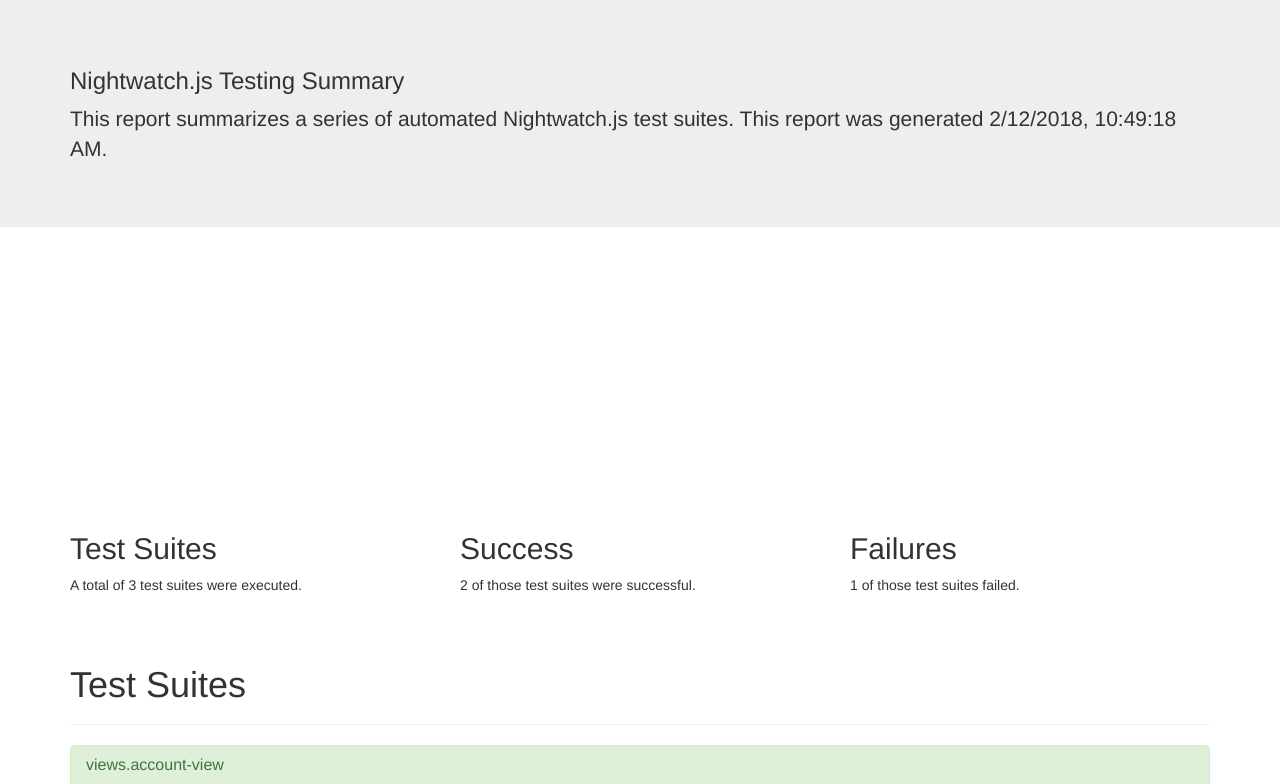
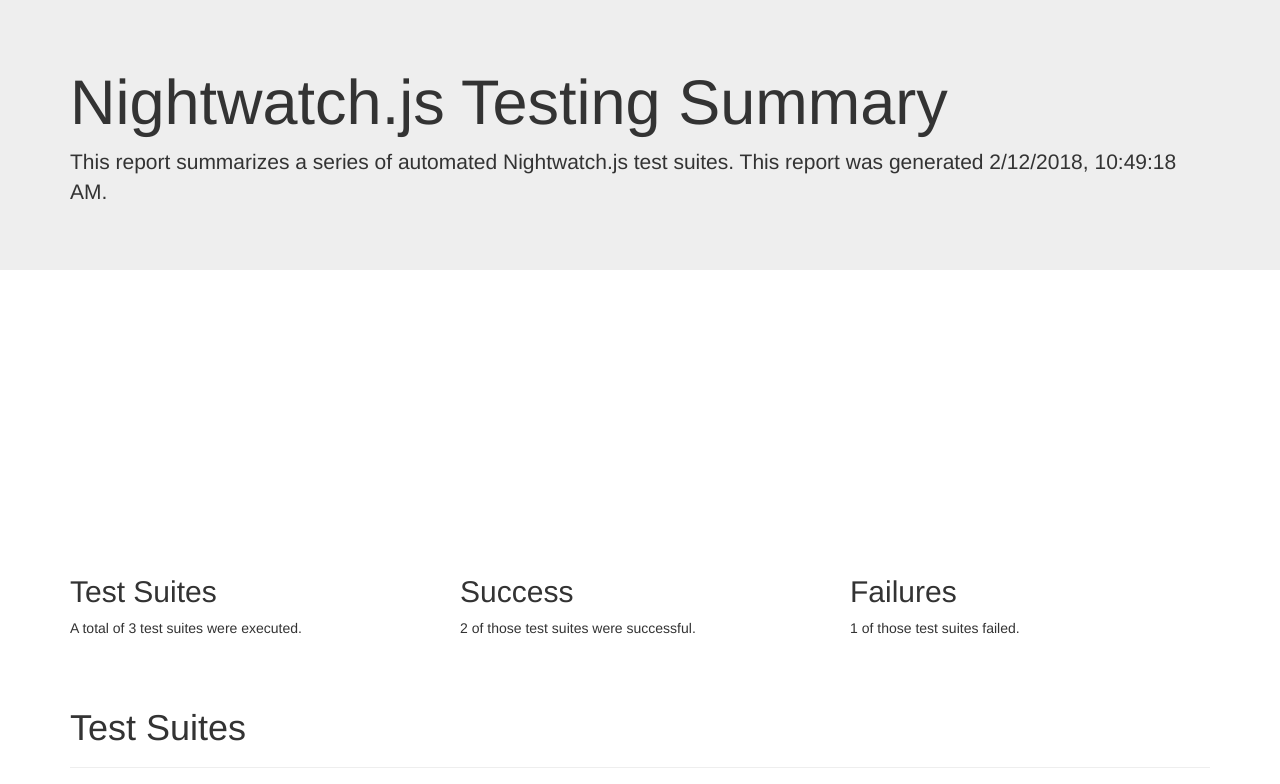
Before and after one commit to namlam/namlam.github.io, a plain HTML site: page index.html in a window 1280 px wide. Shown: the top 784 px of the page. Drawn offline with nearby package versions, Linux system fonts and the light colour scheme; a script that the page names is missing.

Commit message:
Update index.html

```diff
--- a/index.html
+++ b/index.html
@@ -30,7 +30,7 @@
   <body>
     <div class="jumbotron">
       <div class="container">
-        <h3>Nightwatch.js Testing Summary</h3>
+        <h1>Nightwatch.js Testing Summary</h1>
         <p>
 
           This report summarizes a series of automated Nightwatch.js test suites.  This report was generated  <span>2/12/2018, 10:49:18 AM</span>.
```
